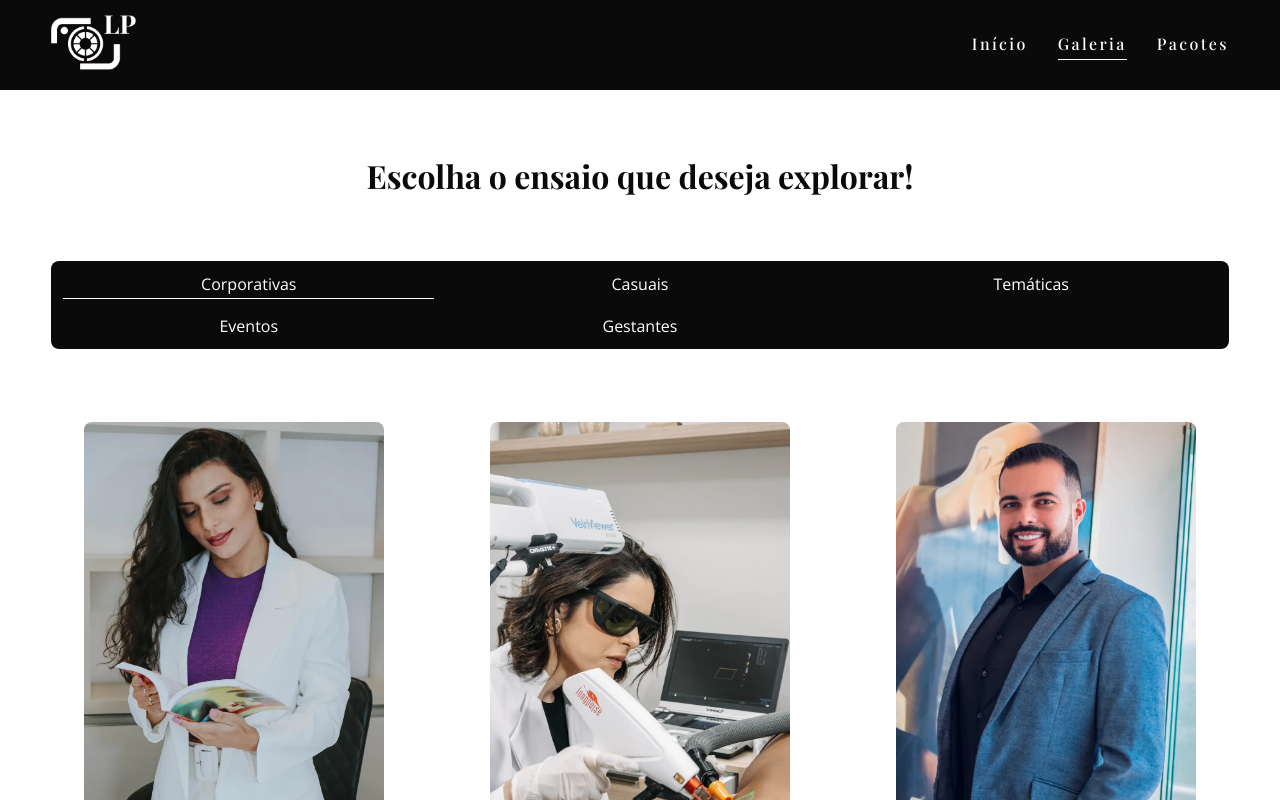
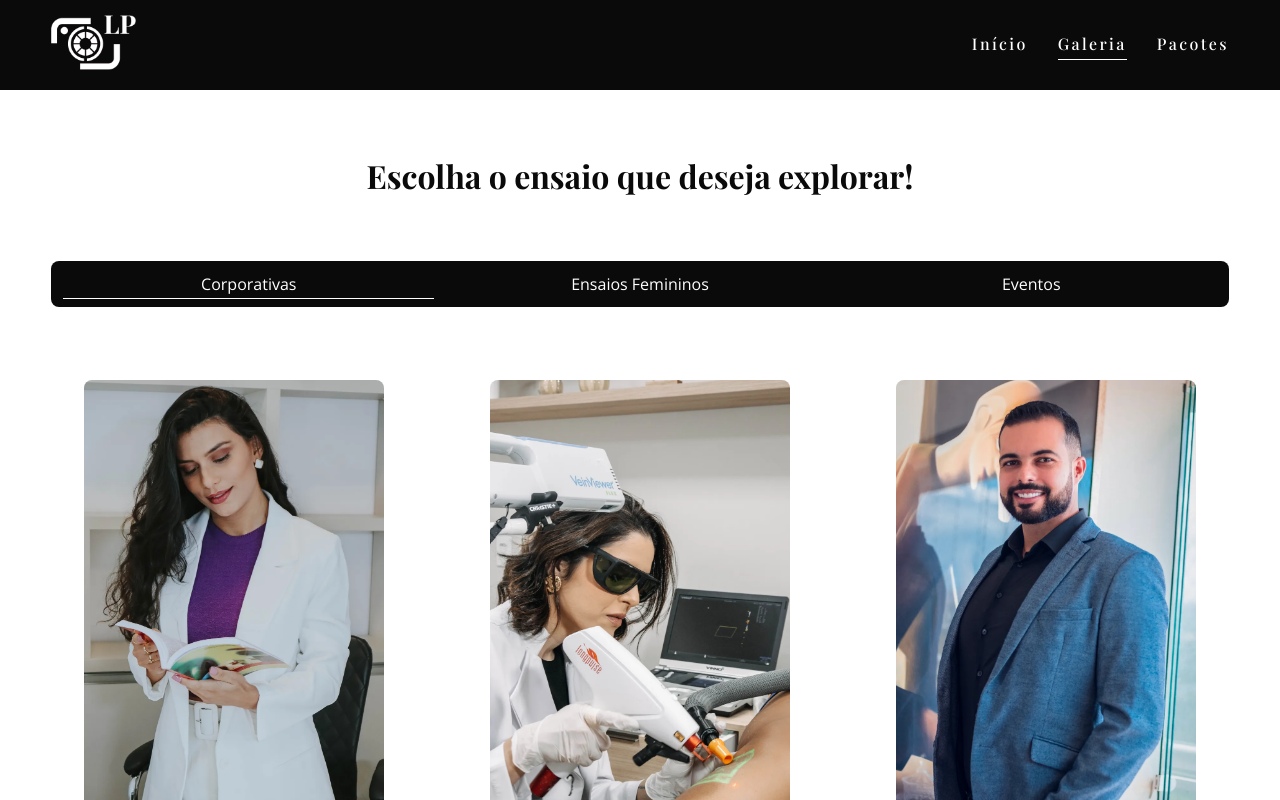
Before and after one commit to tiagodev96/lainepiresfotografia, a React (Vite) app: page / in a window 1280 px wide. Both pictures are taken after a click on the item "Galeria". Shown: the top 800 px of the page. Built offline with nearby package versions, Linux system fonts and the light colour scheme; a web font is replaced by a local one.

Commit message:
Gallery updated

```diff
--- a/src/pages/Gallery/index.jsx
+++ b/src/pages/Gallery/index.jsx
@@ -8,27 +8,17 @@ import { dataBase } from "../../data/data";
 
 const categories = [
   { type: "corporate", name: "Corporativas" },
-  { type: "casual", name: "Casuais" },
-  { type: "thematic", name: "Temáticas" },
-  { type: "event", name: "Eventos" },
-  { type: "pregnant", name: "Gestantes" },
+  { type: "females", name: "Ensaios Femininos" },
+  { type: "events", name: "Eventos" },
 ];
 
-const corporateEssays = dataBase.filter(
+const corporateImages = dataBase.filter(
   (essay) => essay.category === "Corporativas"
 );
-
-const casualEssays = dataBase.filter((essay) => essay.category === "Casuais");
-
-const thematicEssays = dataBase.filter(
-  (essay) => essay.category === "Temáticas"
+const femaleImages = dataBase.filter(
+  (essay) => essay.category === "Ensaios Femininos"
 );
-
-const eventEssays = dataBase.filter((essay) => essay.category === "Eventos");
-
-const pregnantEssays = dataBase.filter(
-  (essay) => essay.category === "Gestantes"
-);
+const eventImages = dataBase.filter((essay) => essay.category === "Eventos");
 
 export const Gallery = () => {
   const [category, setCategory] = useState("corporate");
@@ -37,63 +27,23 @@ export const Gallery = () => {
     setCategory(categoryType);
   };
 
-  const defineEssaysToDisplay = () => {
+  const defineImagesToDisplay = () => {
     if (category === "all") {
-      return allEssays;
+      return allImages;
     }
 
     if (category === "corporate") {
-      return corporateEssays;
+      return corporateImages;
     }
 
-    if (category === "casual") {
-      return casualEssays;
+    if (category === "females") {
+      return femaleImages;
     }
 
-    if (category === "thematic") {
-      return thematicEssays;
-    }
-
-    if (category === "event") {
-      return eventEssays;
-    }
-
-    if (category === "pregnant") {
-      return pregnantEssays;
+    if (category === "events") {
+      return eventImages;
     }
   };
-
-  const { essayCategory } = useParams();
-
-  const handleCategoryParams = (category) => {
-    let categoryLowerCase = category.toLowerCase();
-    switch (categoryLowerCase) {
-      case "corporativas":
-        return "corporate";
-
-      case "casuais":
-        return "casual";
-
-      case "temáticas":
-        return "thematic";
-
-      case "eventos":
-        return "event";
-
-      case "gestantes":
-        return "pregnant";
-
-      default:
-        return "all";
-    }
-  };
-
-  useEffect(() => {
-    if (essayCategory && essayCategory.length >= 1) {
-      let category = handleCategoryParams(essayCategory);
-      setCategory(category);
-    }
-  }, [essayCategory]);
 
   return (
     <GalleryContainer>
@@ -101,6 +51,7 @@ export const Gallery = () => {
       <CategoryTab>
         {categories.map((categoryItem) => (
           <li
+            key={categoryItem.type}
             onClick={() => handleCategoryChange(categoryItem.type)}
             className={categoryItem.type === category ? "active" : ""}
           >
@@ -110,8 +61,8 @@ export const Gallery = () => {
       </CategoryTab>
 
       <PhotoEssaysContainer>
-        {defineEssaysToDisplay().map((image) => (
-          <PhotoEssay imageObject={image} />
+        {defineImagesToDisplay().map((image) => (
+          <PhotoEssay key={image.id} imageObject={image} />
         ))}
       </PhotoEssaysContainer>
     </GalleryContainer>
```
